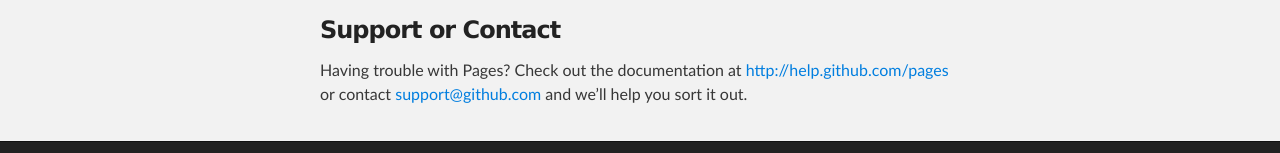
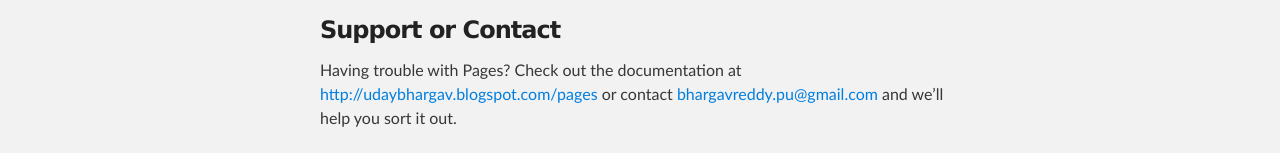
Before and after one commit to BHARGAVREDDY/site, a plain HTML site: page index.html in a window 1280 px wide. Shown: the part 1086-1239 px from the top of the page. Drawn offline with Linux system fonts and the light colour scheme.

Commit message:
Create gh-pages branch via GitHub

```diff
--- a/index.html
+++ b/index.html
@@ -61,7 +61,7 @@ $ git checkout gh-pages
 <h3>
 <a name="support-or-contact" class="anchor" href="#support-or-contact"><span class="octicon octicon-link"></span></a>Support or Contact</h3>
 
-<p>Having trouble with Pages? Check out the documentation at <a href="http://help.github.com/pages">http://help.github.com/pages</a> or contact <a href="mailto:support@github.com">support@github.com</a> and we’ll help you sort it out.</p>
+<p>Having trouble with Pages? Check out the documentation at <a href="http://udaybhargav.blogspot.com/pages">http://udaybhargav.blogspot.com/pages</a> or contact <a href="mailto:bhargavreddy.pu@gmail.com">bhargavreddy.pu@gmail.com</a> and we’ll help you sort it out.</p>
       </section>
     </div>
 
```
Also changed, not shown: params.json (+1 -1 lines).
